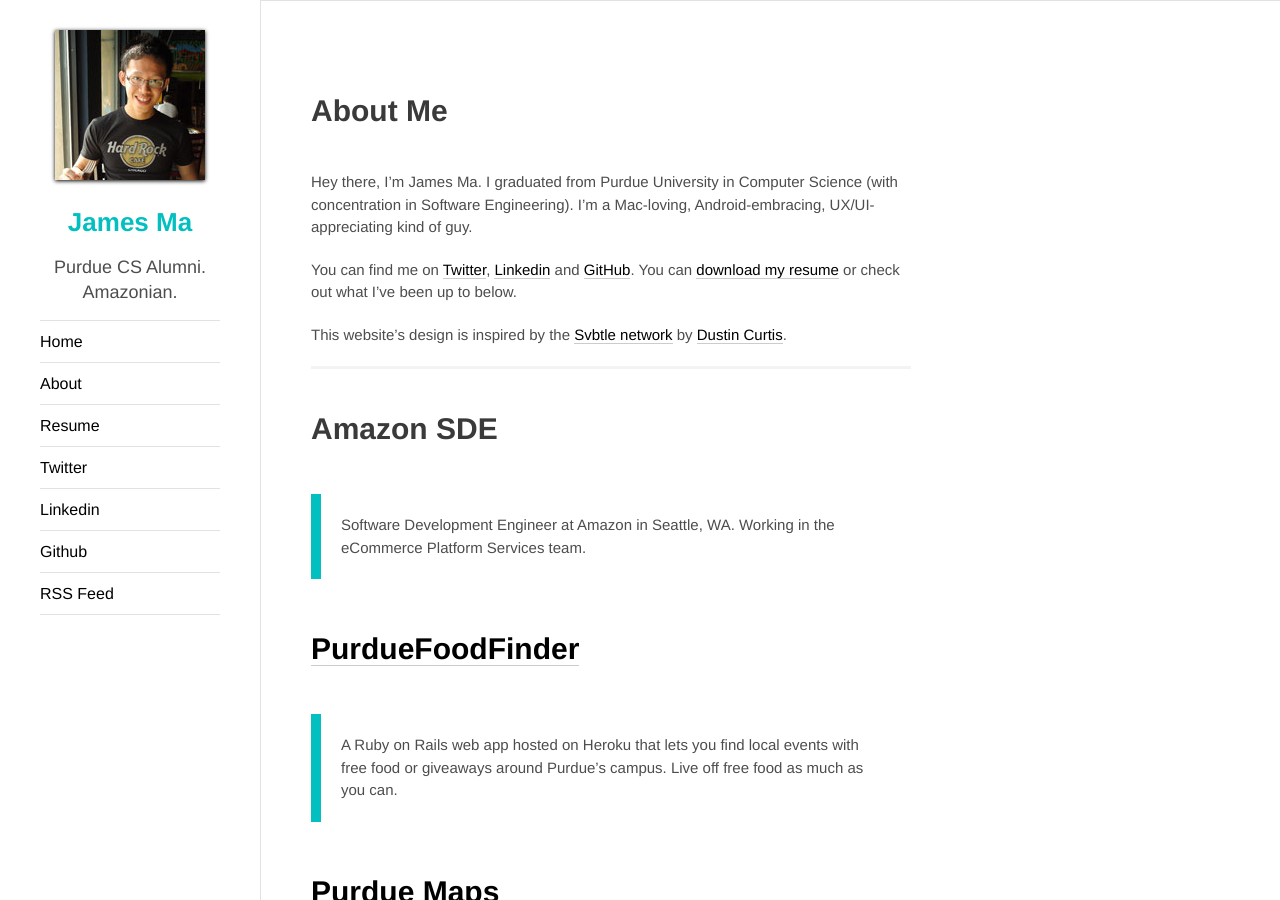
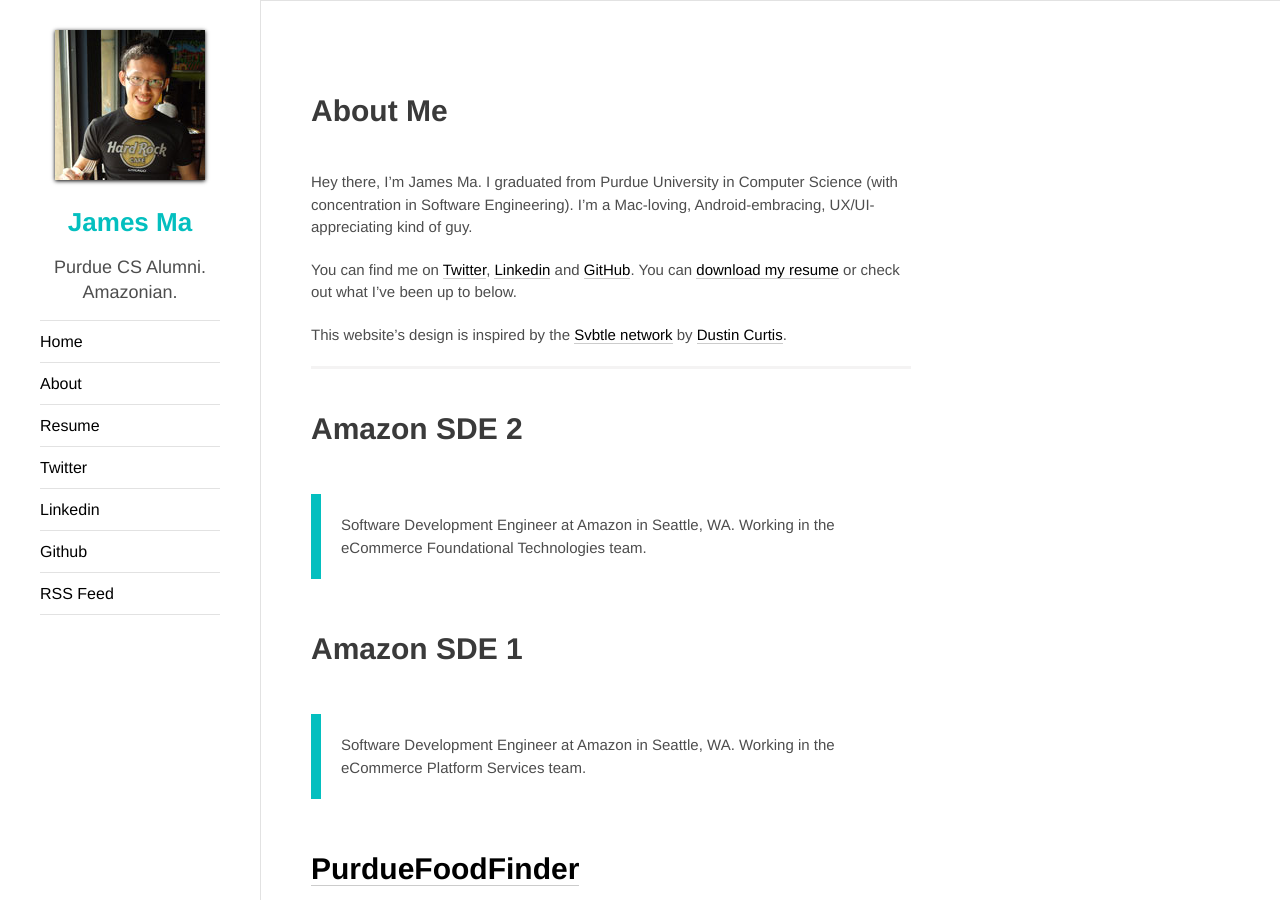
Before and after one commit to jamesma/jamesma.github.io, a Jekyll site: the page built from about.md, in a window 1280 px wide and 900 px high. Built offline with Jekyll 4.4.1, drawn with Linux system fonts in a browser that asks for light colours; Markdown is read by kramdown in place of the engine named in the settings.

Commit message:
Update About
Got promoted!

```diff
--- a/about.md
+++ b/about.md
@@ -13,8 +13,12 @@
 
 ---
 
-Amazon SDE
-==========
+Amazon SDE 2
+============
+> Software Development Engineer at Amazon in Seattle, WA. Working in the eCommerce Foundational Technologies team.
+
+Amazon SDE 1
+============
 > Software Development Engineer at Amazon in Seattle, WA. Working in the eCommerce Platform Services team.
 
 [PurdueFoodFinder][]
```
